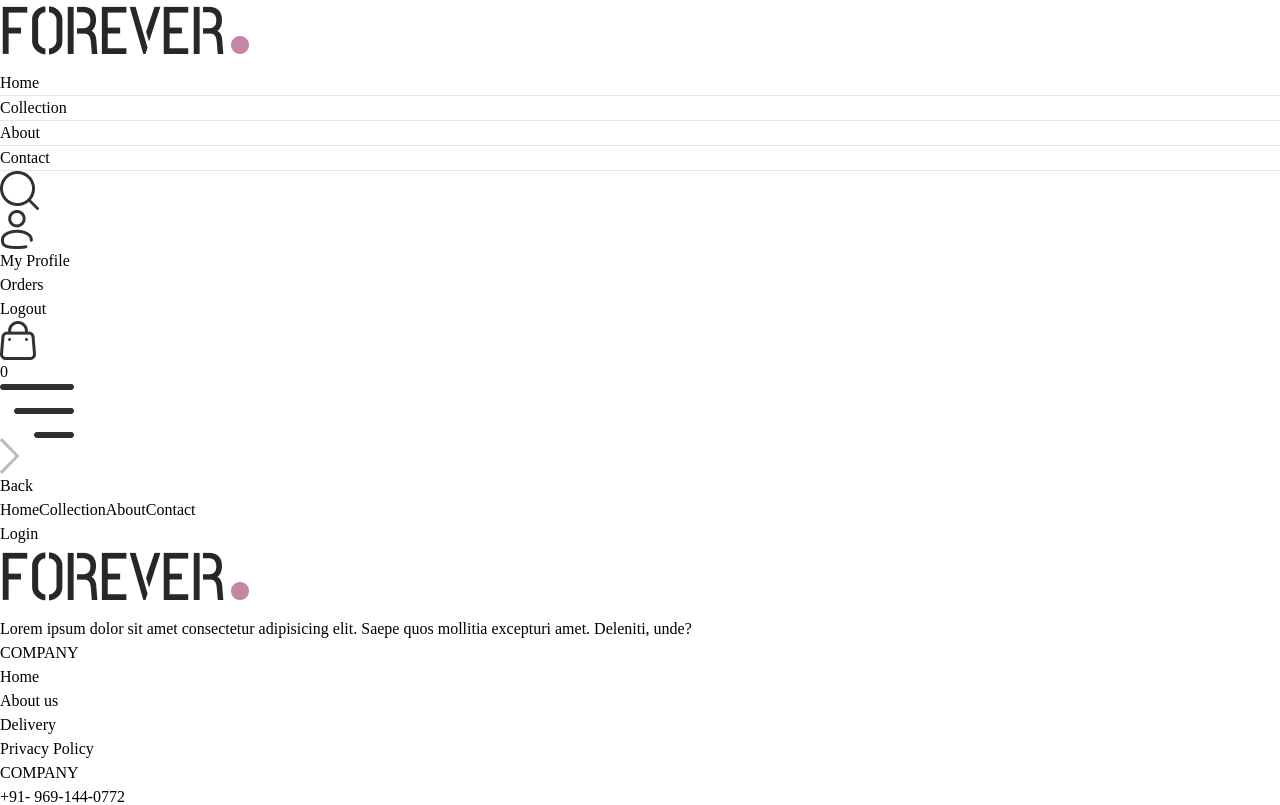
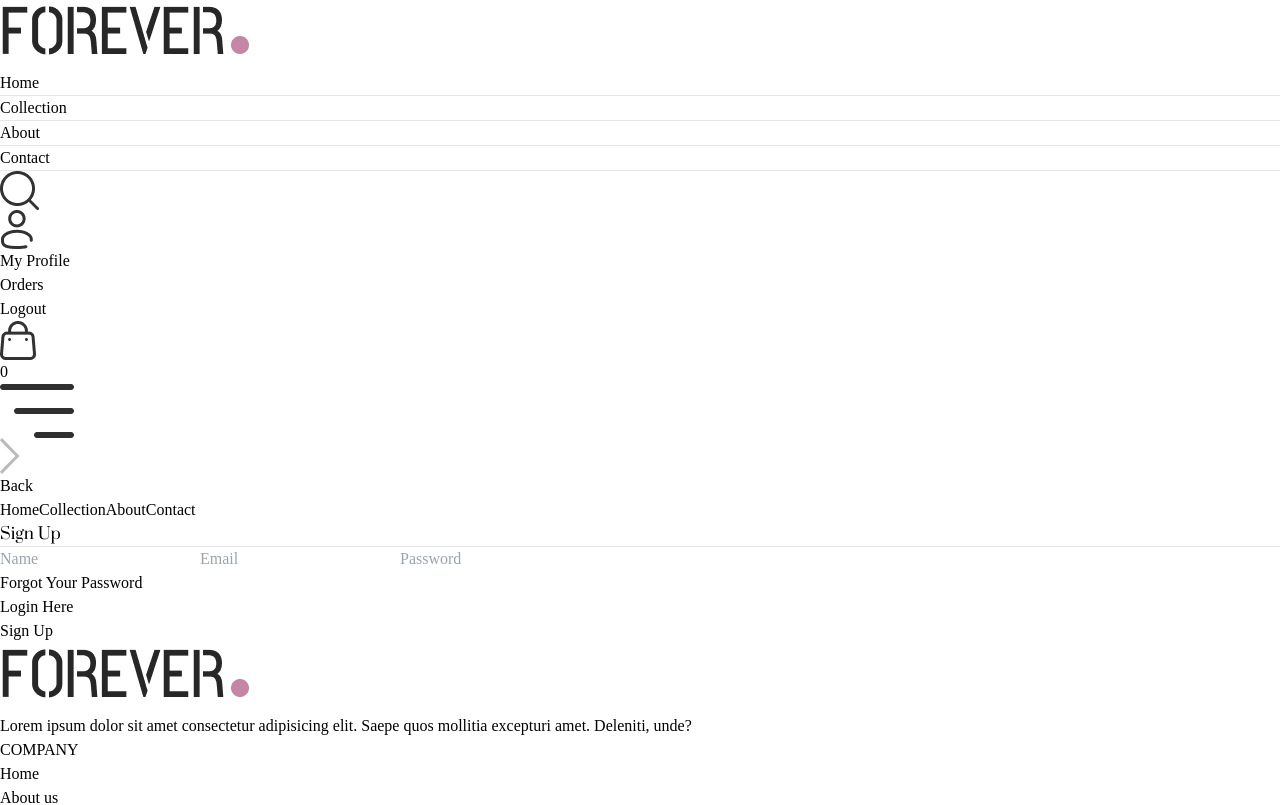
Before and after one commit to Ganesh-hammad/Ecommerce, a React (Vite) app in the folder frontend/: page /login in a window 1280 px wide. Shown: the top 805 px of the page. Built offline with nearby package versions, Linux system fonts and the light colour scheme.

Commit message:
create login page

```diff
--- a/frontend/src/components/Navbar.jsx
+++ b/frontend/src/components/Navbar.jsx
@@ -1,10 +1,10 @@
 import React, { useContext, useState } from 'react'
-import {assets} from '../assets/frontend_assets/assets.js'
+import { assets } from '../assets/frontend_assets/assets.js'
 import { Link, NavLink } from 'react-router-dom'
 import { ShopContext } from '../context/ShopContext.jsx';
 const Navbar = () => {
     const [visible, setVisible] = useState(false);
-    const { setShowSearch, getCartCount} = useContext(ShopContext);
+    const { setShowSearch, getCartCount } = useContext(ShopContext);
     return (
         <div className='flex items-center justify-between py-5 font-medium'>
             <Link to='/'> <img src={assets.logo} className='w-36' alt="" /></Link>
@@ -28,9 +28,11 @@
                 </NavLink>
             </ul>
             <div className="flex items-center gap-6">
-            <img onClick={()=>setShowSearch(true)} src={assets.search_icon} className="w-5 cursor-pointer" alt=''/>
+                <img onClick={() => setShowSearch(true)} src={assets.search_icon} className="w-5 cursor-pointer" alt='' />
                 <div className="group relative">
+                    <Link to='/login'>
                         <img className='w-5 cursor-pointer' src={assets.profile_icon} alt="" />
+                    </Link>
                     <div className="group-hover:block hidden absolute dropdown-menu right-0 pt-4">
                         <div className="flex flex-col gap-2 w-36 py-3 px-5 bg-slate-100 text-gray-700 rounded-md">
                             <p className="cursor-pointer hover:text-black ">My Profile</p>
--- a/frontend/src/pages/Login.jsx
+++ b/frontend/src/pages/Login.jsx
@@ -1,8 +1,30 @@
-import React from 'react'
+import React, { useState } from 'react'
 
 const Login = () => {
+  const [currentState, setCurrentState] = useState('Sign Up');
+  const onSubmitHandler = async(event) =>{
+      event.preventDefault()
+  }
   return (
-    <div>Login</div>
+    <form onSubmit={onSubmitHandler} className='flex flex-col items-center w-[90%] sm:max-w-96  m-auto mt-14 gap-4 text-gray-800  '>
+      <div className="inline-flex items-center gap-2 mb-2 mt-10 ">
+        <p className='prata-regular text-3xl '>{currentState}</p>
+        <hr className='border-none h-[1.5px] w-8 bg-gray-800 ' />
+      </div>
+
+      {currentState === 'Login' ? '' : <input className='w-full px-3 py-2 border border-gray-800' placeholder='Name' type="text" required />}
+      <input className='w-full px-3 py-2 border border-gray-800' placeholder='Email' type="email" required />
+      <input className='w-full px-3 py-2 border border-gray-800' placeholder='Password' type="password" required />
+      <div className="w-full flex justify-between text-sm mt-[-8px] ">
+        <p className="cursor-pointer text-sm ">Forgot Your Password</p>
+        {
+          currentState === 'Login'
+          ?<p onClick={() => setCurrentState("Sign Up")} className="cursor-pointer">Create Account</p>:
+           <p onClick={() => setCurrentState("Login")} className="cursor-pointer">Login Here</p>
+        }
+      </div>
+      <button className='bg-black text-white font-light px-8 py-2 mt-4'>{currentState === 'Login' ? 'Sign In' : 'Sign Up'}</button>
+    </form>
   )
 }
 
```
Lines whose indentation alone changed are shown as unchanged.
